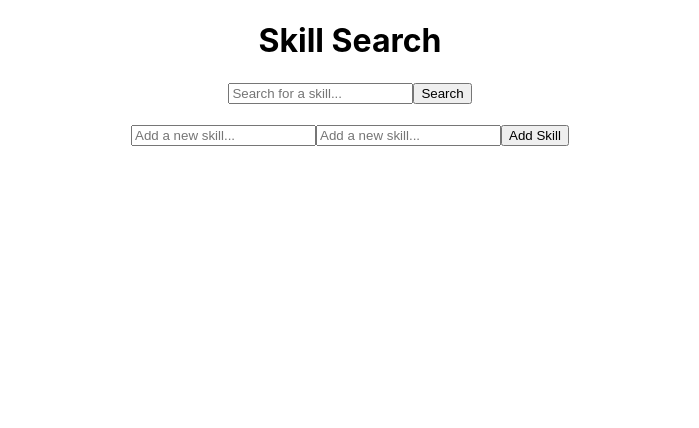
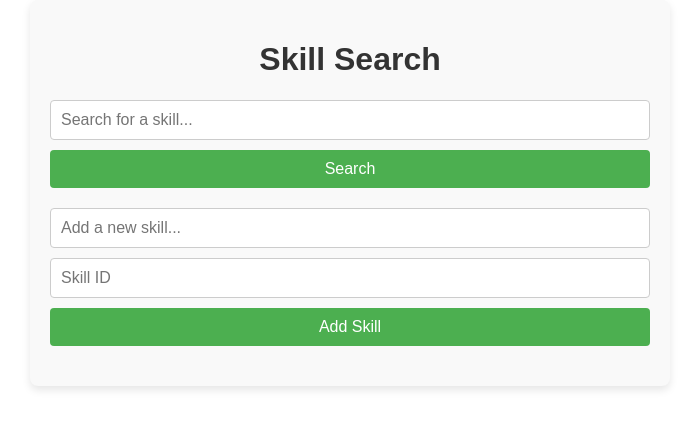
Before and after one commit to sarmadsaleem333/Job-Description-Generator, a React (Create React App) app: page /skill-search in a window 1280 px wide. Shown: the top 428 px of the page, without its empty margins (290-989 px from the left). Built offline with nearby package versions, Linux system fonts and the light colour scheme.

Commit message:
Added delete option

```diff
--- a/src/SkillSearch.jsx
+++ b/src/SkillSearch.jsx
@@ -5,8 +5,9 @@ import { useQuery, useMutation, useQueryClient } from "@tanstack/react-query";
 export default function SkillSearch() {
   const [searchTerm, setSearchTerm] = useState("");
   const [newSkill, setNewSkill] = useState(""); // To hold new skill input value
+  const [ID, setID] = useState("");
+  const [loading, setLoading] = useState(false); // Loader state
 
-  const [ID, setID] = useState("");
   const queryClient = useQueryClient(); // To invalidate and refetch queries
 
   // Fetch skills from the backend API based on search term
@@ -61,15 +62,18 @@ export default function SkillSearch() {
 
   const deleteSkillMutation = useMutation({
     mutationFn: (values) => {
+      setLoading(true);
       console.log("values", values);
       return axios.delete(`http://127.0.0.1:8000/delete_skill/${values}/`);
     },
     onSuccess: (data) => {
-      alert("Skill added successfully");
-      queryClient.invalidateQueries(["skills", searchTerm]); // Refetch skills after adding
+      setLoading(false);
+      alert("Skill deleted successfully");
+      queryClient.invalidateQueries(["skills", searchTerm]); // Refetch skills after deleting
     },
     onError: (error) => {
-      //   alert("Skill addition failed");
+      setLoading(false);
+      alert("Skill deletion failed");
       console.log(error);
     },
   });
@@ -82,7 +86,6 @@ export default function SkillSearch() {
 
   const handleAddSkill = () => {
     if (newSkill.trim()) {
-      console.log("object", newSkill);
       addSkillMutation.mutate({ skill: newSkill, id: ID }); // Trigger add skill mutation
       setNewSkill("");
     }
@@ -94,46 +97,54 @@ export default function SkillSearch() {
   };
 
   return (
-    <div>
-      <h1>Skill Search</h1>
+    <div style={styles.container}>
+      <h1 style={styles.title}>Skill Search</h1>
 
       {/* Input for the skill search */}
-      <div>
+      <div style={styles.inputContainer}>
         <input
           type="text"
           value={searchTerm}
           onChange={(e) => setSearchTerm(e.target.value)}
           placeholder="Search for a skill..."
+          style={styles.input}
         />
-        <button onClick={handleSearch}>Search</button>
+        <button onClick={handleSearch} style={styles.button}>
+          Search
+        </button>
       </div>
 
       {/* Input for adding a new skill */}
-      <div style={{ marginTop: "20px" }}>
+      <div style={styles.inputContainer}>
         <input
           type="text"
           value={newSkill}
           onChange={(e) => setNewSkill(e.target.value)}
           placeholder="Add a new skill..."
+          style={styles.input}
         />
         <input
           type="text"
           value={ID}
           onChange={(e) => setID(e.target.value)}
-          placeholder="Add a new skill..."
+          placeholder="Skill ID"
+          style={styles.input}
         />
-        <button onClick={handleAddSkill}>Add Skill</button>
+        <button onClick={handleAddSkill} style={styles.button}>
+          Add Skill
+        </button>
       </div>
 
       {/* Show loading state */}
-      {isLoading && <p>Loading...</p>}
+      {isLoading && <div style={styles.loader}></div>}
+      {loading && <div style={styles.loader}></div>}
 
       {/* Show error message if something goes wrong */}
-      {isError && <p>Error fetching search results: {error.message}</p>}
+      {isError && <p style={styles.error}>Error: {error.message}</p>}
 
       {/* Conditionally render the table if skills are available */}
-      {skills && skills.length > 0 && (
-        <table>
+      {!loading && skills && skills.length > 0 && (
+        <table style={styles.table}>
           <thead>
             <tr>
               <th>Skill ID</th>
@@ -144,13 +155,17 @@ export default function SkillSearch() {
           </thead>
           <tbody>
             {skills.map((skill, index) => (
-              <tr key={index}>
+              <tr key={index} style={styles.tableRow}>
                 <td>{skill.skill_id}</td>
                 <td>{skill.skill_name}</td>
                 <td>{skill.distance.toFixed(2)}</td>
                 <td>
-                  <button onClick={() => handleDeleteSkill(skill.skill_id)}>
-                    Delete
+                  <button
+                    onClick={() => handleDeleteSkill(skill.skill_id)}
+                    disabled={deleteSkillMutation.isLoading}
+                    style={styles.deleteButton}
+                  >
+                    {deleteSkillMutation.isLoading ? "Deleting..." : "Delete"}
                   </button>
                 </td>
               </tr>
@@ -166,3 +181,75 @@ export default function SkillSearch() {
     </div>
   );
 }
+
+const styles = {
+  container: {
+    padding: "20px",
+    maxWidth: "600px",
+    margin: "0 auto",
+    fontFamily: "Arial, sans-serif",
+    backgroundColor: "#f9f9f9",
+    borderRadius: "8px",
+    boxShadow: "0 4px 8px rgba(0, 0, 0, 0.1)",
+  },
+  title: {
+    textAlign: "center",
+    color: "#333",
+  },
+  inputContainer: {
+    display: "flex",
+    flexDirection: "column",
+    marginBottom: "20px",
+  },
+  input: {
+    padding: "10px",
+    marginBottom: "10px",
+    borderRadius: "4px",
+    border: "1px solid #ccc",
+    fontSize: "16px",
+  },
+  button: {
+    padding: "10px",
+    backgroundColor: "#4CAF50",
+    color: "white",
+    border: "none",
+    borderRadius: "4px",
+    cursor: "pointer",
+    fontSize: "16px",
+    transition: "background-color 0.3s",
+  },
+  buttonHover: {
+    backgroundColor: "#45a049",
+  },
+  table: {
+    width: "100%",
+    borderCollapse: "collapse",
+    marginTop: "20px",
+  },
+  tableRow: {
+    borderBottom: "1px solid #ddd",
+  },
+  deleteButton: {
+    padding: "5px 10px",
+    backgroundColor: "#f44336",
+    color: "white",
+    border: "none",
+    borderRadius: "4px",
+    cursor: "pointer",
+    fontSize: "14px",
+  },
+  loader: {
+    width: "40px",
+    height: "40px",
+    border: "5px solid #f3f3f3",
+    borderTop: "5px solid #3498db",
+    borderRadius: "50%",
+    animation: "spin 1s linear infinite",
+    margin: "20px auto",
+  },
+  error: {
+    color: "#f44336",
+    textAlign: "center",
+    marginTop: "20px",
+  },
+};
```
